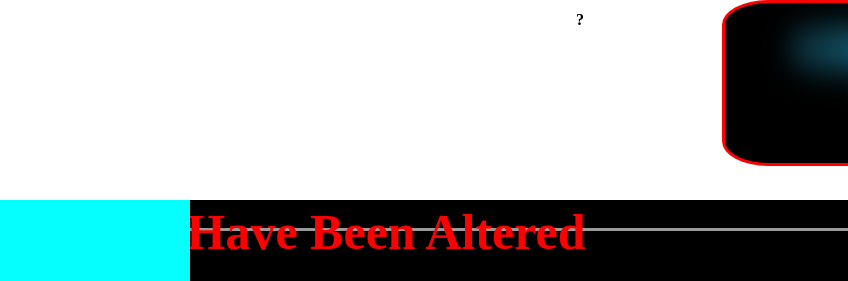
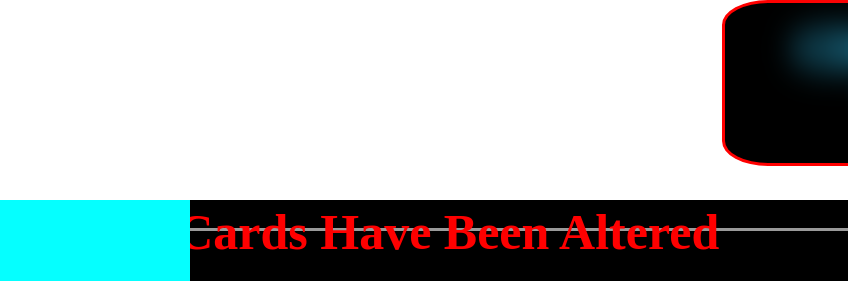
Before and after one commit to diamondrolls/stock, a plain HTML site: page index.html in a window 1280 px wide. Shown: the top 281 px of the page, 118-966 px from the left. Drawn offline with Linux system fonts and the light colour scheme; grey boxes are pictures that could not be loaded.

Commit message:
Update index.html

```diff
--- a/index.html
+++ b/index.html
@@ -187,16 +187,16 @@ width:75%;
 	<a href="https://diamondrolls.github.io/homepage/">
 		 <div class="crazy"><h7 class="neon" data-text="CEO Vault">CEO Vault</h7></div></a>
 
-	 <center><h1>?</h1></center>
+
 
 	</div></center>
 
 </head>
 <body>
-	<div class="lit">
+	<center><div class="lit">
 <h3>Credit Cards Have Been Altered</h3>
 <p>number|exp|cvv|name|country|state|zip|city|street|email|phone|dob|bank|type1|type2|type3|full|vbv</p>
-	</div>
+	</div></center>
 	<div class="lamborghini">
 
 <p>
```
